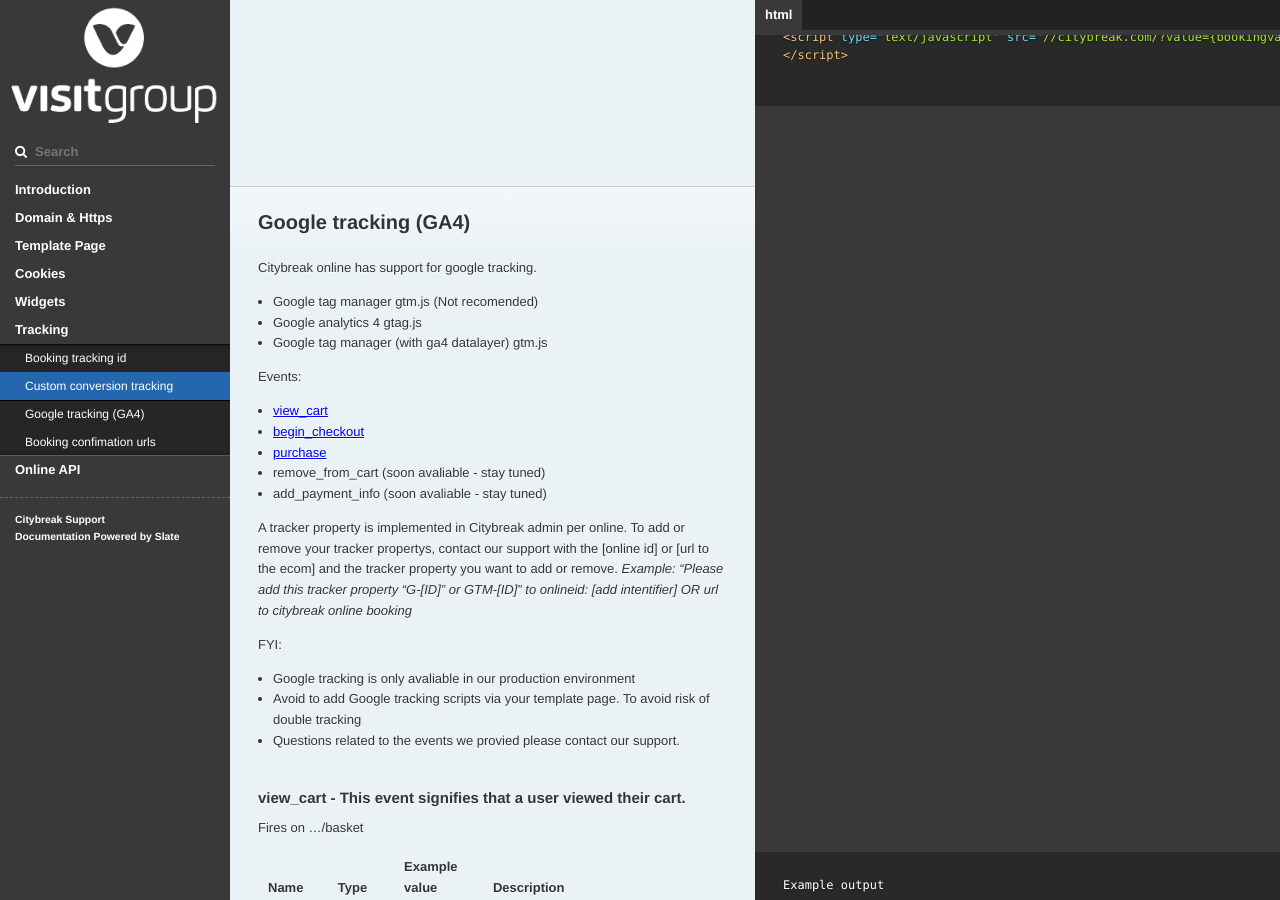
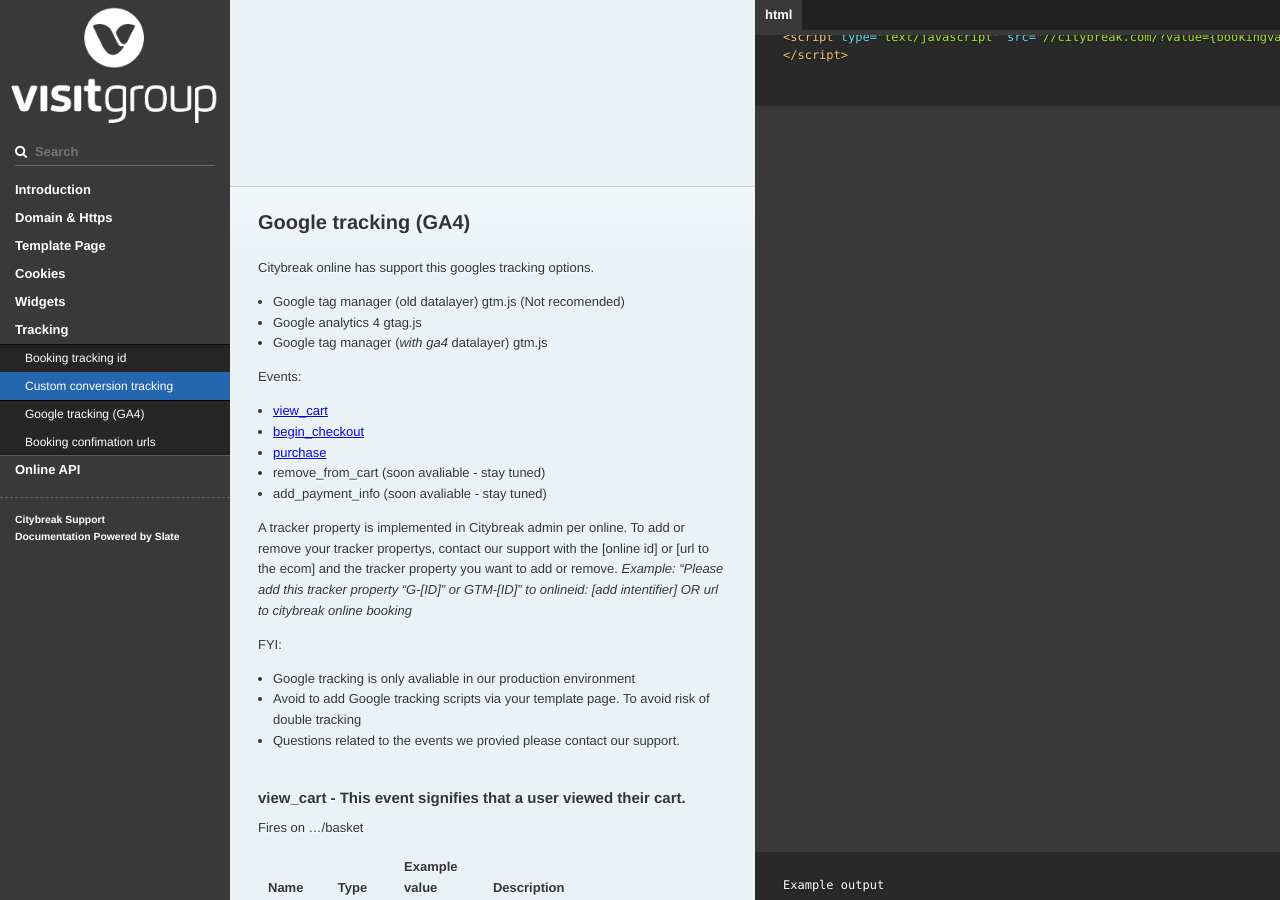
Before and after one commit to visit/citybreak-online-doc, a Jekyll site: the page built from index.md, in a window 1280 px wide and 900 px high, scrolled down 21661 px. Built offline with Jekyll 4.4.1, drawn with Linux system fonts in a browser that asks for light colours; our own code applies the rules of GitHub Pages for plain Markdown files.

Commit message:
Update tracking.md

```diff
--- a/_includes/tracking.md
+++ b/_includes/tracking.md
@@ -67,10 +67,10 @@ Parameter | Description
 
 ## Google tracking (GA4)
 
-Citybreak online has support for google tracking.
-* Google tag manager gtm.js (Not recomended)
+Citybreak online has support this googles tracking options.
+* Google tag manager (old datalayer) gtm.js (Not recomended)
 * Google analytics 4 gtag.js
-* Google tag manager (with ga4 datalayer) gtm.js
+* Google tag manager (*with ga4* datalayer) gtm.js
 
 Events:
 * [view_cart](#view_cart)
```
